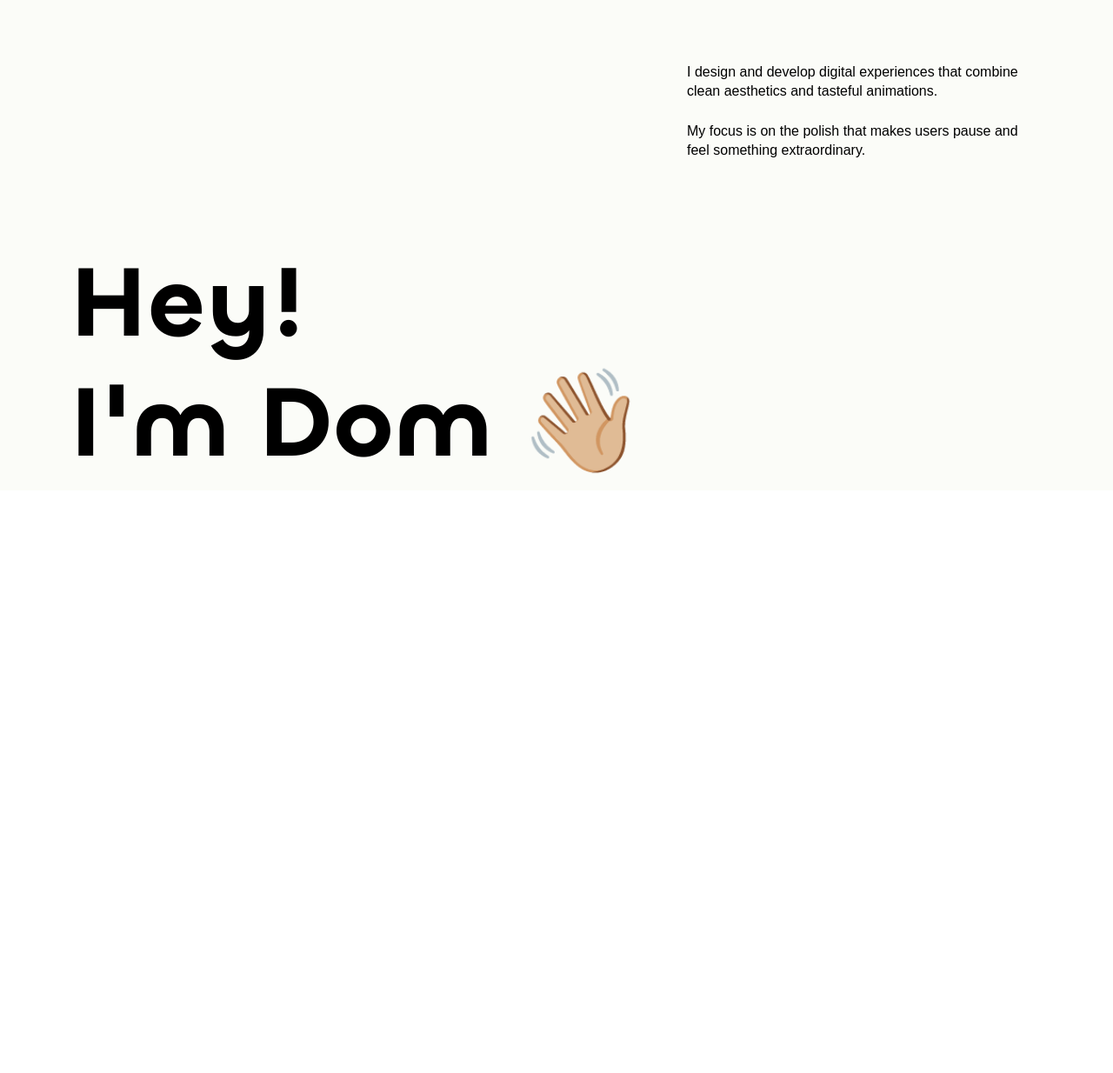
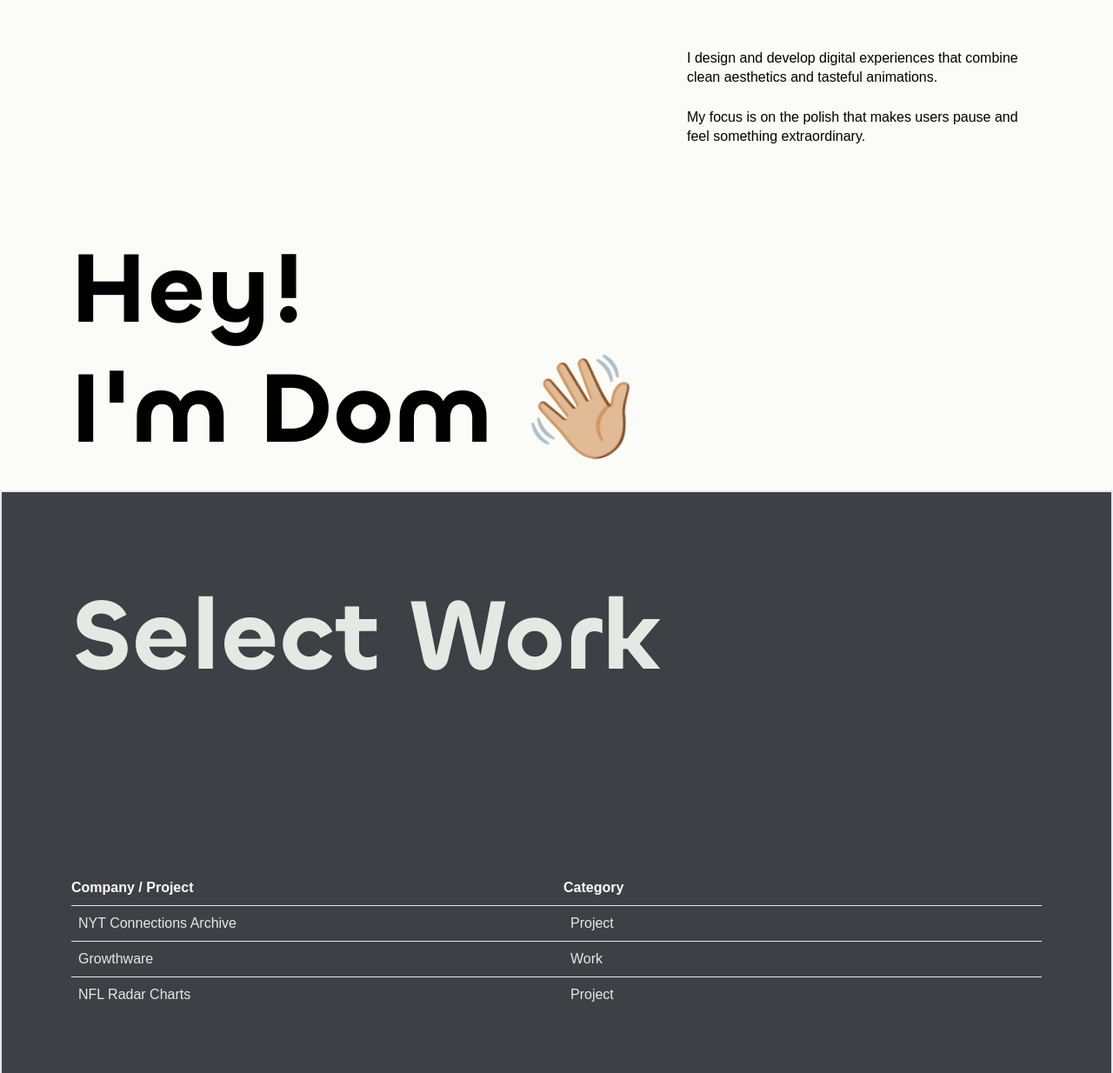
Before and after one commit to domsantini/portfolio2, a Next.js app: page / in a window 1280 px wide. Shown: the part 236-1470 px from the top of the page at 87% size. Before the commit the page ends 800 px from the top, so only its background shows below. Built offline with nearby package versions, Linux system fonts and the light colour scheme; a web font is replaced by a local one.

Commit message:
Rework work section

```diff
--- a/app/components/LandingSection.jsx
+++ b/app/components/LandingSection.jsx
@@ -14,12 +14,14 @@ export default function LandingSection({ id, scrollYProgress }) {
     ['.hand-emoji', { rotate: '0deg'}, { duration: 0.1 }],
   ]);
 
-  // const opacity = useTransform(scrollYProgress, [1,0.5], [1,0])
-  // const y = useTransform(scrollYProgress, [1,0.3], [0, 50])
+  const opacity = useTransform(scrollYProgress, [1,0.5], [1,0])
+  const y = useTransform(scrollYProgress, [1,0.3], [0, 50])
 
   return (
     <SectionWrapper
       id={id}
+      className='flex flex-col justify-end'
+      style={{ opacity, y }}
     >
       <motion.p
         initial={{ y: 10, opacity: 0}}
@@ -29,6 +31,7 @@ export default function LandingSection({ id, scrollYProgress }) {
           delay: '0.7',
           duration: '0.4'
         }}
+
         className='text-sm lg:text-base leading-3 text-pretty mb-24 mx-auto xs:ml-auto xs:mr-0 max-w-[285px] lg:max-w-[410px]'
       >
         <span className='block leading-snug'>
@@ -45,6 +48,11 @@ export default function LandingSection({ id, scrollYProgress }) {
             {`I'm Dom `}
             <motion.span
               className='inline-block hand-emoji'
+              // transition={{
+              //   type: 'spring',
+              //   mass: '200',
+              //   stiffness: '50'
+              // }}
               style={{
                 transformOrigin: 'bottom right',
               }}
@@ -56,45 +64,3 @@ export default function LandingSection({ id, scrollYProgress }) {
     </SectionWrapper>
   )
 };
-
-  // <motion.section
-  //   // style={{ opacity, y }}
-  //   id={id}
-  //   ref={scope}
-  //   className={className}
-  // >
-  //   <div className='min-h-[100svh] pb-[calc(100dvh-100svh+16px)] p-4 md:px-8 lg:px-20 w-full border-solid border-emerald-400 border-2 flex flex-col justify-end'>
-  //     <motion.p
-  //       initial={{ y: 10, opacity: 0}}
-  //       animate={{ y: 0, opacity: 1 }}
-  //       transition={{
-  //         ease: "easeInOut",
-  //         delay: '0.7',
-  //         duration: '0.4'
-  //       }}
-  //       className='text-sm lg:text-base leading-3 text-pretty mb-24 mx-auto xs:ml-auto xs:mr-0 max-w-[285px] lg:max-w-[410px]'
-  //     >
-  //       <span className='block leading-snug'>
-  //         I design and develop digital experiences that combine clean aesthetics and tasteful animations.
-  //       </span>
-  //       <br />
-  //       <span className='block leading-snug'>
-  //         My focus is on the polish that makes users pause and feel something extraordinary.
-  //       </span>
-  //     </motion.p>
-  //     <h1 className="font-chillax pb-2 font-semibold text-[clamp(50px,9vw,140px)]">
-  //       <RevealText duration='0.4' delay='0.5' ease="easeOut">Hey!</RevealText>
-  //       <RevealText duration='0.4' delay="0.7" ease="easeOut">
-  //         {`I'm Dom `}
-  //         <motion.span
-  //           className='inline-block hand-emoji'
-  //           style={{
-  //             transformOrigin: 'bottom right',
-  //           }}
-  //         >
-  //           👋🏼
-  //         </motion.span>
-  //       </RevealText>
-  //     </h1>
-  //   </div>
-  // </motion.section>
--- a/app/components/SectionWrapper.jsx
+++ b/app/components/SectionWrapper.jsx
@@ -4,15 +4,15 @@ import { motion } from 'framer-motion'
 // Potentially add back for more sections
 // pb-[calc(100dvh-100svh+16px)]
 
-function SectionWrapper({ className, children, ref }) {
+function SectionWrapper({ className, children, ref, props }) {
   return (
     <motion.section
       ref={ref}
       className={`
-        min-h-[100svh] w-full p-4 md:px-8 lg:px-20 pb-[calc(100dvh-100svh)]
-        flex flex-col justify-end
+        min-h-[100svh] w-full p-4 md:px-8 lg:px-20
         ${className}
       `}
+      {...props}
     >
       {children}
     </motion.section>
--- a/app/components/WorkSection.jsx
+++ b/app/components/WorkSection.jsx
@@ -3,7 +3,7 @@ import React from "react";
 import Link from "next/link";
 import { motion, AnimatePresence } from "framer-motion";
 
-
+import SectionWrapper from "./SectionWrapper";
 import { projects } from '@/app/data.js'
 
 function WorkSection({ id, className }) {
@@ -19,22 +19,23 @@ function WorkSection({ id, className }) {
   }
 
   return (
-      <section
+    <SectionWrapper
       id={id}
-        className={`
-          min-h-[100svh] h-full w-full pb-[calc(100dvh-100svh)] p-4 md:px-8 lg:px-20 pt-20
+      className='
+        pt-20
+        flex flex-col
         text-[#E6E8E3] bg-zinc-700
-          flex flex-col place-content-center ${className}
-        `}
+        border-2 border-solid
+      '
     >
-        <div className='grid place-items-center h-full text-sm sm:text-base'>
-          <ul className="w-full divide-y ">
+      <h1 className='text-[clamp(45px,9vw,140px)] font-chillax font-semibold'>
+        Select Work
+      </h1>
+      <div className='flex flex-grow items-center h-full text-sm sm:text-base'>
+        <ul className='w-full divide-y'>
           <li className='flex py-2 text-[#FBFCF8] font-semibold'>
             <span className='w-1/2 '>Company / Project</span>
-              <span className='w-1/2 '>Category</span>
-              {/* <span className='w-1/2 md:w-1/3'>Company / Project</span>
-              <span className='w-1/2 md:w-1/3'>Category</span> */}
-              {/* <span className='hidden md:inline-block md:w-1/3'>Test</span> */}
+            <span className='w-1/2 pl-2'>Category</span>
           </li>
             {projects.map(({ id, title, description, type, link, stack }, i) => (
               <li
@@ -44,8 +45,8 @@ function WorkSection({ id, className }) {
               >
                 <div className='flex'>
                 {/* <div className='flex hover:pl-2 transition-all ease-in-out duration-[250ms]'> */}
-                  <span className='w-1/2 '>{title}</span>
-                  <span className='w-1/2 '>{type}</span>
+                  <span className='w-1/2 pl-2'>{title}</span>
+                  <span className='w-1/2 pl-4'>{type}</span>
                   {/* <span className='w-1/2 md:w-1/3'>{title}</span>
                   <span className='w-1/2 md:w-1/3'>{type}</span> */}
                 </div>
@@ -79,8 +80,28 @@ function WorkSection({ id, className }) {
             ))}
         </ul>
       </div>
-        <h1 className="absolute bottom-2 text-[#E6E8E3] text-[clamp(45px,9vw,140px)] font-chillax font-semibold">Select Work</h1>
-      </section>
+    </SectionWrapper>
+      // <section
+      //   id={id}
+      //   className={`
+      //     min-h-[100svh] h-full w-full pb-[calc(100dvh-100svh)] p-4 md:px-8 lg:px-20 pt-20
+      //     text-[#E6E8E3] bg-zinc-700
+      //     flex flex-col place-content-center ${className}
+      //   `}
+      // >
+      //   <div className='grid place-items-center h-full text-sm sm:text-base'>
+      //     <ul className="w-full divide-y ">
+      //       <li className='flex py-2 text-[#FBFCF8] font-semibold'>
+      //         <span className='w-1/2 '>Company / Project</span>
+      //         <span className='w-1/2 '>Category</span>
+      //         {/* <span className='w-1/2 md:w-1/3'>Company / Project</span>
+      //         <span className='w-1/2 md:w-1/3'>Category</span> */}
+      //         {/* <span className='hidden md:inline-block md:w-1/3'>Test</span> */}
+      //       </li>
+      //     </ul>
+      //   </div>
+      //   <h1 className="absolute bottom-2 text-[#E6E8E3] text-[clamp(45px,9vw,140px)] font-chillax font-semibold">Select Work</h1>
+      // </section>
 
     )
   }
@@ -112,8 +133,70 @@ const projectVariants ={
         }
       }
 
+
       export default WorkSection;
-
+      // <section
+      //   id={id}
+      //   className={`
+      //     min-h-[100svh] h-full w-full pb-[calc(100dvh-100svh)] p-4 md:px-8 lg:px-20 pt-20
+      //     text-[#E6E8E3] bg-zinc-700
+      //     flex flex-col place-content-center ${className}
+      //   `}
+      // >
+      //   <div className='grid place-items-center h-full text-sm sm:text-base'>
+      //     <ul className="w-full divide-y ">
+      //       <li className='flex py-2 text-[#FBFCF8] font-semibold'>
+      //         <span className='w-1/2 '>Company / Project</span>
+      //         <span className='w-1/2 '>Category</span>
+      //         {/* <span className='w-1/2 md:w-1/3'>Company / Project</span>
+      //         <span className='w-1/2 md:w-1/3'>Category</span> */}
+      //         {/* <span className='hidden md:inline-block md:w-1/3'>Test</span> */}
+      //       </li>
+      //       {projects.map(({ id, title, description, type, link, stack }, i) => (
+      //         <li
+      //           key={id}
+      //           className='flex flex-col py-2 h-auto w-full cursor-pointer '
+      //           onClick={() => handleProjectClick(title)}
+      //         >
+      //           <div className='flex'>
+      //           {/* <div className='flex hover:pl-2 transition-all ease-in-out duration-[250ms]'> */}
+      //             <span className='w-1/2 '>{title}</span>
+      //             <span className='w-1/2 '>{type}</span>
+      //             {/* <span className='w-1/2 md:w-1/3'>{title}</span>
+      //             <span className='w-1/2 md:w-1/3'>{type}</span> */}
+      //           </div>
+      //           <AnimatePresence>
+      //             {activeProject === title &&
+      //               (<motion.div
+      //                 layout
+      //                 key={`${title}-desc`}
+      //                 variants={projectVariants}
+      //                 initial='closed'
+      //                 animate='open'
+      //                 exit='closed'
+      //                 className='overflow-y-hidden'
+      //               >
+      //                 <div className='space-y-4 py-4'>
+      //                   <p className='text-base'>{description}</p>
+      //                   <ul className='flex flex-wrap list-disc pl-4 gap-x-8 gap-y-2'>
+      //                     {stack.map((technology) => (
+      //                       <li key={`${id}-${technology}`}>{technology}</li>
+      //                     ))}
+      //                   </ul>
+      //                   {link &&
+      //                     <button className='py-1 px-3 text-sm sm:text-base bg-[#FBFCF8] text-zinc-700 rounded-full'>
+      //                       <Link href={link}>Check out site</Link>
+      //                     </button>
+      //                   }
+      //                 </div>
+      //               </motion.div>)}
+      //           </AnimatePresence>
+      //         </li>
+      //       ))}
+      //     </ul>
+      //   </div>
+      //   <h1 className="absolute bottom-2 text-[#E6E8E3] text-[clamp(45px,9vw,140px)] font-chillax font-semibold">Select Work</h1>
+      // </section>
       // <section id={id} className='relative h-screen flex flex-col justify-end pt-10 text-[#E6E8E3] border-2 border-solid border-red-400'>
 // <div className="sticky top-0 flex-1 overflow-scroll border-2 border-solid border-green-400">
 //   {projects.map(({ id, title, description, type, link, stack }, index) => (
--- a/app/page.js
+++ b/app/page.js
@@ -21,7 +21,7 @@ export default function Home() {
     <main className="relative min-h-screen bg-[#FBFCF8]">
       {/* <Header /> */}
       <LandingSection id="home" scrollYProgress={scrollYProgress}/>
-      {/* <WorkSection id="work" className='relative'/> */}
+      <WorkSection id="work"/>
       {/* <div
         ref={wrapperRef}
         // style={{ borderRadius }}
```
Lines whose indentation alone changed are shown as unchanged.
